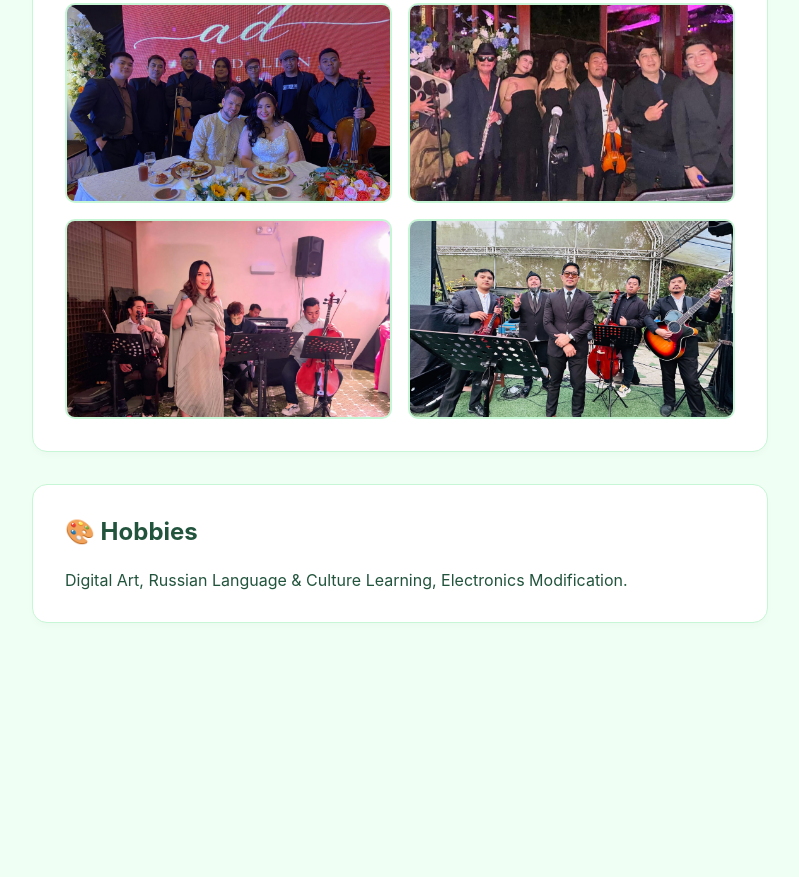
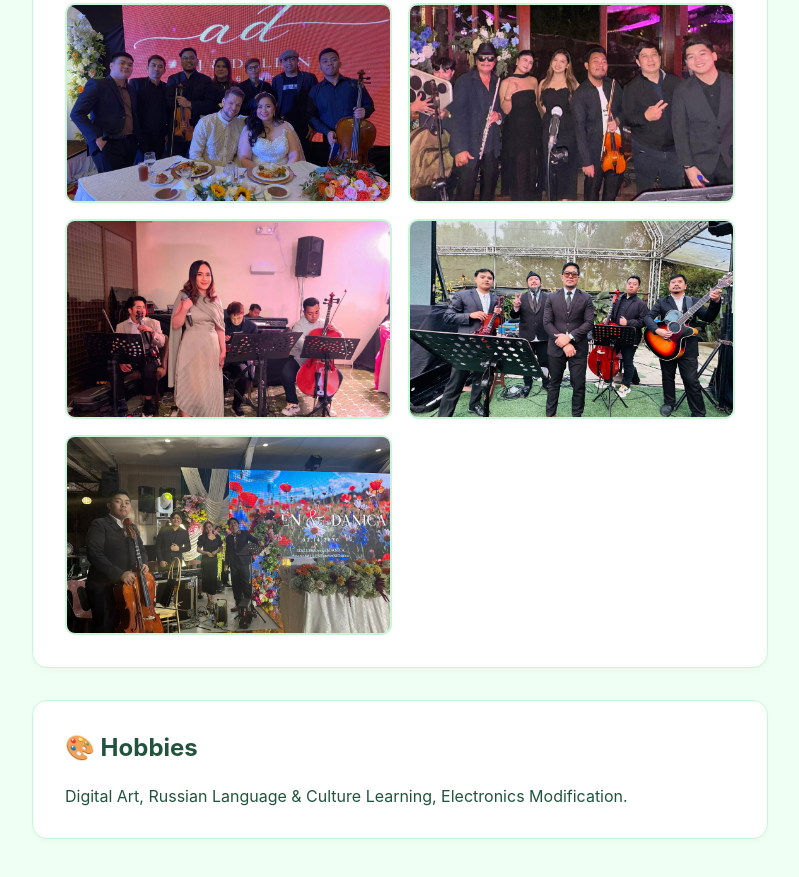
Before and after one commit to revdeluxe/revdeluxe.github.io, a plain HTML site: page social.html in a window 1280 px wide. Shown: the part 933-1810 px from the top of the page, without its empty margins (240-1039 px from the left). Before the commit the page ends 1732 px from the top, so only its background shows below. Drawn offline with Linux system fonts and the light colour scheme.

Commit message:
added a photo

```diff
--- a/social.html
+++ b/social.html
@@ -136,6 +136,7 @@
                 <img src="music1.jpg" alt="String Quartet" onclick="openZoom(this.src)">
                 <img src="music2.jpg" alt="String Quartet" onclick="openZoom(this.src)">
                 <img src="music3.jpg" alt="String Quartet" onclick="openZoom(this.src)">
+                <img src="music4.jpg" alt="String Quartet" onclick="openZoom(this.src)">
             </div>
         </div>
 
```
Also changed, not shown: music4.jpg (added).
